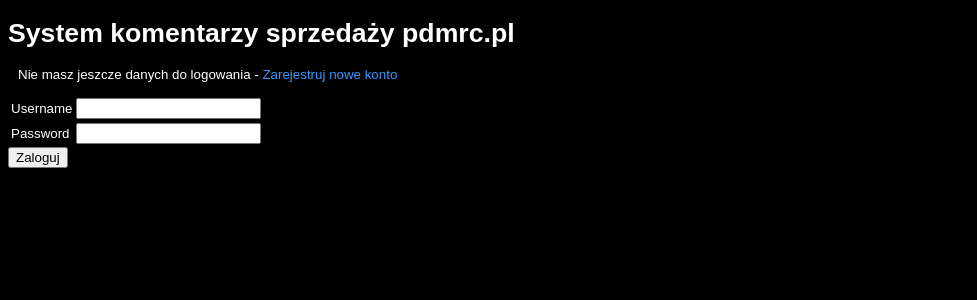
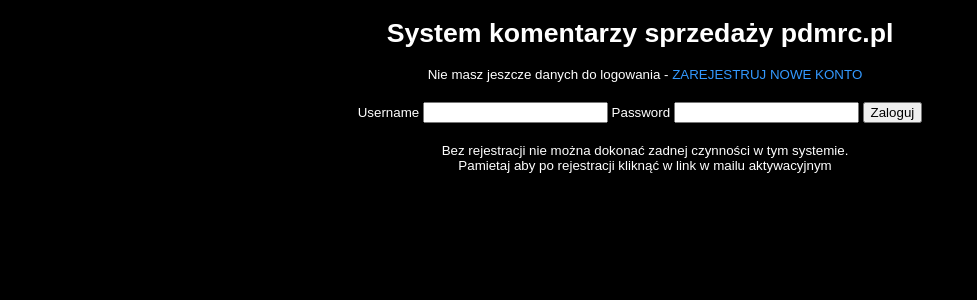
Before and after one commit to seler/commentary, a Django app: template templates/registration/login.html in a window 1280 px wide. Shown: the top 300 px of the page, without its empty margins (0-977 px from the left). Run offline with Django 3.2, Linux system fonts and the light colour scheme; the template is opened without the code that fills it, so the values that code supplies are empty, except form fields; tables that the repository leaves empty hold one stand-in row (values such as "Sample post"); form fields are guessed from the names that the template uses.

Commit message:
kolejne poprawki cssa i pierdułek - zaladuj to na serwer

```diff
--- a/static/styles/base.css
+++ b/static/styles/base.css
@@ -20,7 +20,8 @@ a:hover{
 
 #CONTENT{
 
-	width:760px;
+	width:550px;
+	text-align: center;
 	margin-right: auto;
 	margin-left: auto;
 }
@@ -28,6 +29,11 @@ a:hover{
 p {
 	fint-size: 50pt;
 	margin-left: 10px;
+	text-align: center;
+}
+
+h1{
+	text-align: center;
 }
 
 h2{
@@ -69,7 +75,25 @@ strong {
 	color: orange;
 }
 
+form{
+	table-layout: auto;
+	text-align: center;
+
+}
+
+table{
+	text-align: center;
+}
+
+td{
+}
+
+tr{
+}
+
+
 .t1{
+	text-align: center;
 	margin: 20px;
 	padding: 0px;
 }
--- a/templates/base.html
+++ b/templates/base.html
@@ -6,7 +6,7 @@
             <link rel="stylesheet" href="{% static "styles/base.css" %}" type="text/css" />
 	</head>
 	<body>
-		<div style="content">
+		<div class="content">
  	<h1>System komentarzy sprzedaży pdmrc.pl</h1>
  	{% block content %}{% endblock %}
  	</div>
--- a/templates/registration/activation_complete.html
+++ b/templates/registration/activation_complete.html
@@ -1,5 +1,5 @@
 {% extends "registration/registration_base.html" %}
 {% block title %}Activation complete{% endblock %}
 {% block content %}
-Thanks, activation complete!  You may now <a href='{% url auth_login %}'>login</a> using the username and password you set at registration.
+Właśnie dokonałeś aktywacji swojego konta - Teraz mozesz się już zalogować <a href='{% url auth_login %}'>login</a> używając danych wprowadzonych podczas rejestracji.
 {% endblock %}
--- a/templates/registration/login.html
+++ b/templates/registration/login.html
@@ -6,23 +6,20 @@
 <p>Wpisałeś niepoprawne dane do logowania. Sprubuj ponownie</p>
 {% endif %}
 
-<p>Nie masz jeszcze danych do logowania - <a href="{% url registration_register %}">Zarejestruj nowe konto</a></p>
+<p>Nie masz jeszcze danych do logowania - <a href="{% url registration_register %}">ZAREJESTRUJ NOWE KONTO</a></p>
 
 <form method="post" action="{% url django.contrib.auth.views.login %}">{% csrf_token %}
-<table>
-<tr>
-    <td>{{ form.username.label_tag }}</td>
-    <td>{{ form.username }}</td>
-</tr>
-<tr>
-    <td>{{ form.password.label_tag }}</td>
-    <td>{{ form.password }}</td>
-</tr>
-</table>
+<div class="t1">
+{{ form.username.label_tag }}
+{{ form.username }}
 
+{{ form.password.label_tag }}
+{{ form.password }}
 <input type="submit" value="Zaloguj" />
 <input type="hidden" name="next" value="{{ next }}" />
+</div>
 </form>
+<p>Bez rejestracji nie można dokonać zadnej czynności w tym systemie. <br> Pamietaj aby po rejestracji kliknąć w link w mailu aktywacyjnym</p>
 
 <!--<p><a href="{% url auth_password_reset %}">Zapomniałeś hasła?</a></p> -->
 
--- a/templates/registration/logout.html
+++ b/templates/registration/logout.html
@@ -1,6 +1,7 @@
 {% extends "registration/registration_base.html" %}
 {% block title %}Logged out{% endblock %}
 {% block content %}
-<p>Zostałeś poprawnie wylogowany!<br>
-<a href='{% url auth_login %}'>login</a></p>
+<div class="t1">
+<p>Zostałeś poprawnie wylogowany! <a href='{% url auth_login %}'>Zaloguj się ponowieni</a></p>
+</div>
 {% endblock %}
```
Also changed, not shown: templates/comm/index.html (+6 -10 lines).
